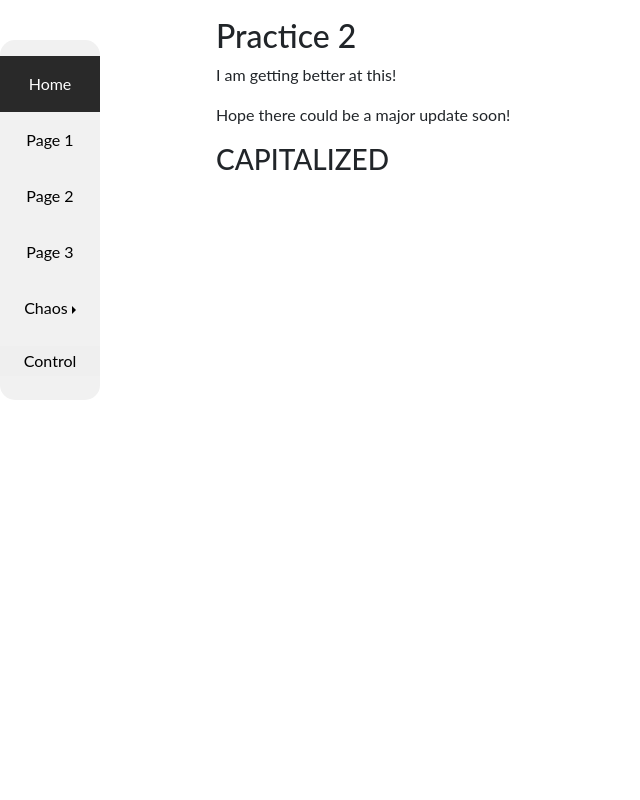
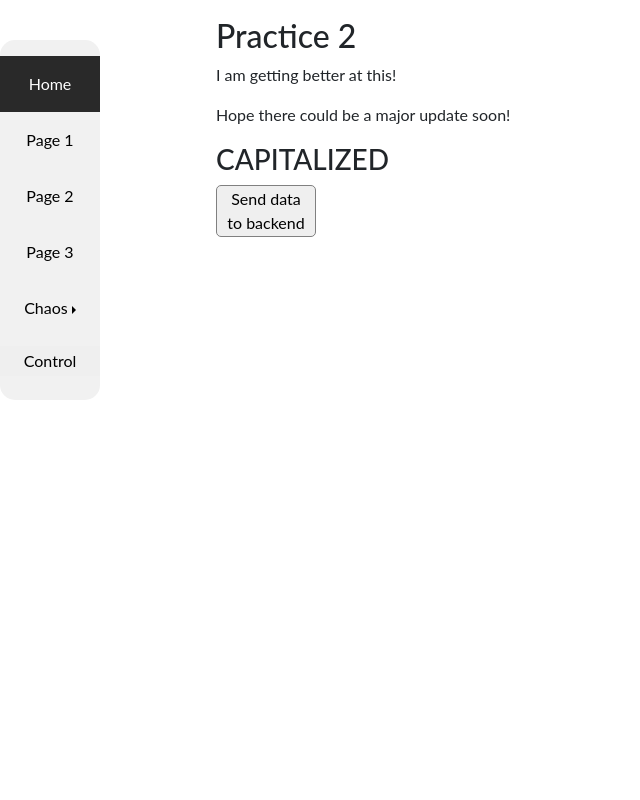
Before and after one commit to Wend3620/wend3620.github.io, a React (Vite) app: page /Page1 in a window 1280 px wide. Shown: the top 800 px of the page, without its empty margins (0-640 px from the left). Built offline with nearby package versions, Linux system fonts and the light colour scheme.

Commit message:
http training

```diff
--- a/index.html
+++ b/index.html
@@ -9,5 +9,6 @@
   <body>
     <div id="root"></div>
     <script type="module" src="/src/main.tsx"></script>
+
   </body>
 </html>
--- a/package.json
+++ b/package.json
@@ -4,6 +4,7 @@
   "version": "0.0.0",
   "homepage": "https://Wend3620.github.io/",
   "type": "module",
+  "proxy": "https://34.162.230.12:5000/",
   "scripts": {
     "dev": "vite",
     "predeploy": "npm run build",
--- a/src/app.tsx
+++ b/src/app.tsx
@@ -1,6 +1,6 @@
 import 'bootstrap/dist/css/bootstrap.min.css';
 
-import {Routes,Route, HashRouter,Navigate}
+import {Routes,Route, HashRouter}
 from "react-router-dom";
 import Home from "./home.tsx";
 import Page1 from "./page1.tsx";
@@ -18,7 +18,7 @@ function App() {
                 <Route path="/pg1" element={<Page1/>}/>
                 <Route path="/pg2" element={<Page2/>}/>
                 <Route path="/pg3" element={<Page3/>}/>
-                <Route path="/#action/3.4" element={<Navigate to='http://34.162.230.12:8000/'/>}/>
+                {/* <Route path="/action/3.4" element={<a href='http://34.162.230.12:8000/'/>}/> */}
 
                 {/* If any route mismatches the upper
       route endpoints then, redirect triggers
--- a/src/general.tsx
+++ b/src/general.tsx
@@ -53,7 +53,7 @@ export default function General({currentPage}: {readonly currentPage:string}){
           </NavDropdown.Item>
           <NavDropdown.Item href="#action/3.3">Sleep</NavDropdown.Item>
           <NavDropdown.Divider />
-          <NavDropdown.Item href="#action/3.4">
+          <NavDropdown.Item href="https://34.162.230.12:8000/">
             锟斤拷
           </NavDropdown.Item>
         </NavDropdown>
--- a/src/home.tsx
+++ b/src/home.tsx
@@ -2,7 +2,7 @@ import 'bootstrap/dist/css/bootstrap.min.css';
 import {Container} from 'react-bootstrap';
 import './decor/helper.css';
 import General from './general';
-
+import { Component  } from './trial';
 export interface GeneralProps {
   currentPage: string,
 }
@@ -20,7 +20,10 @@ function Home() {
         <p>I am getting better at this!</p>
         <p>Hope there could be a major update soon!</p>
         <h3>CAPITALIZED</h3>
+        <Component/>
       </Container>
+      <h1>A new age has come!</h1>
+      <h1>BARE WITNESS!!!!</h1>
     </>
     // <>
     // <Container className='p-4'>
--- a/src/page3.tsx
+++ b/src/page3.tsx
@@ -7,6 +7,8 @@ import { useState } from "react";
 import { Stage, Layer, Rect } from "react-konva";
 import General from './general';
 
+// let [mark, setMark]= useState<{ x: number; y: number; width: number; height: number; key: string }[]>([]);
+let mark: number[] = [0, 0, 0, 0];
 const DrawAnnotations = () => {
   const [annotations, setAnnotations] = useState<{ x: number; y: number; width: number; height: number; key: string }[]>([]);
   const [newAnnotation, setNewAnnotation] = useState<{ x: number; y: number; width: number; height: number; key: string }[]>([]);
@@ -54,6 +56,19 @@ const DrawAnnotations = () => {
   };
 
   const annotationsToDraw = [...annotations, ...newAnnotation];
+  // annotationsToDraw.map(value => {
+  //   setMark([{
+  //       x: value.x,
+  //       y: value.y,
+  //       width: value.width,
+  //       height: value.height,
+  //       key: value.key
+  //   }])
+  // })
+  mark[0] = annotationsToDraw[0].x;
+  mark[1] = annotationsToDraw[0].y;
+  mark[2] = annotationsToDraw[0].width;
+  mark[3] = annotationsToDraw[0].height;
   return (
     <Stage
       onMouseDown={handleMouseDown}
@@ -81,6 +96,62 @@ const DrawAnnotations = () => {
   );
 };
 
+function Trigger() {
+      const jsonData = {
+        "Values": [
+            {
+                "x": mark[0],
+                "width": mark[2]
+            },
+            {
+                "y": mark[1],
+                "height": mark[3]
+            }
+        ]
+      }
+
+
+    function handleClick() {
+
+      // Send data to the backend via POST
+      fetch('https://34.162.230.12:5000/', {  // Enter your IP address here
+
+        method: 'POST',
+        mode: 'cors',
+        headers: {
+          'Accept': 'application/json',
+          'Content-Type': 'application/json',
+          'Access-Control-Allow-Origin':'*'
+        },
+
+        body: JSON.stringify(jsonData) // body data type must match "Content-Type" header
+
+      }).then((response) => response.json())
+      .then((data) => {
+         console.log(data);
+         // Handle data
+      })
+      .catch((err) => {
+         console.log(JSON.stringify(err));
+      });
+
+    }
+
+    return (
+      <button onClick={handleClick} tabIndex={0} style={{
+        textAlign: 'center',
+        width: '100px',
+        border: '1px solid gray',
+        borderRadius: '5px'
+      }}>
+        Send data to backend
+      </button>
+    );
+
+  }
+
+  export { Trigger };
+
 export default function Page3() {
   return (
     <>
@@ -92,7 +163,7 @@ export default function Page3() {
       <h2>Cursor practice</h2>
       <p style={{textAlign: 'center',}}><h3>Press and drag!</h3></p>
       <DrawAnnotations />
-
+      <Trigger/>
       </Container>
     </>
   );
--- /dev/null
+++ b/src/trial.tsx
@@ -0,0 +1,57 @@
+function Component() {
+
+    const jsonData = {
+      "users": [
+          {
+              "name": "alan",
+              "age": 23,
+              "username": "aturing"
+          },
+          {
+              "name": "john",
+              "age": 29,
+              "username": "__john__"
+          }
+      ]
+    }
+
+    function handleClick() {
+
+      // Send data to the backend via POST
+      fetch('https://34.162.230.12:5000/', {  // Enter your IP address here
+
+        method: 'POST',
+        mode: 'cors',
+        headers: {
+          'Accept': 'application/json',
+          'Content-Type': 'application/json',
+          'Access-Control-Allow-Origin':'*'
+        },
+
+        body: JSON.stringify(jsonData) // body data type must match "Content-Type" header
+
+      }).then((response) => response.json())
+      .then((data) => {
+         console.log(data);
+         // Handle data
+      })
+      .catch((err) => {
+         console.log(JSON.stringify(err));
+      });
+
+    }
+
+    return (
+      <button onClick={handleClick} tabIndex={0} style={{
+        textAlign: 'center',
+        width: '100px',
+        border: '1px solid gray',
+        borderRadius: '5px'
+      }}>
+        Send data to backend
+      </button>
+    );
+
+  }
+
+  export { Component };
```
